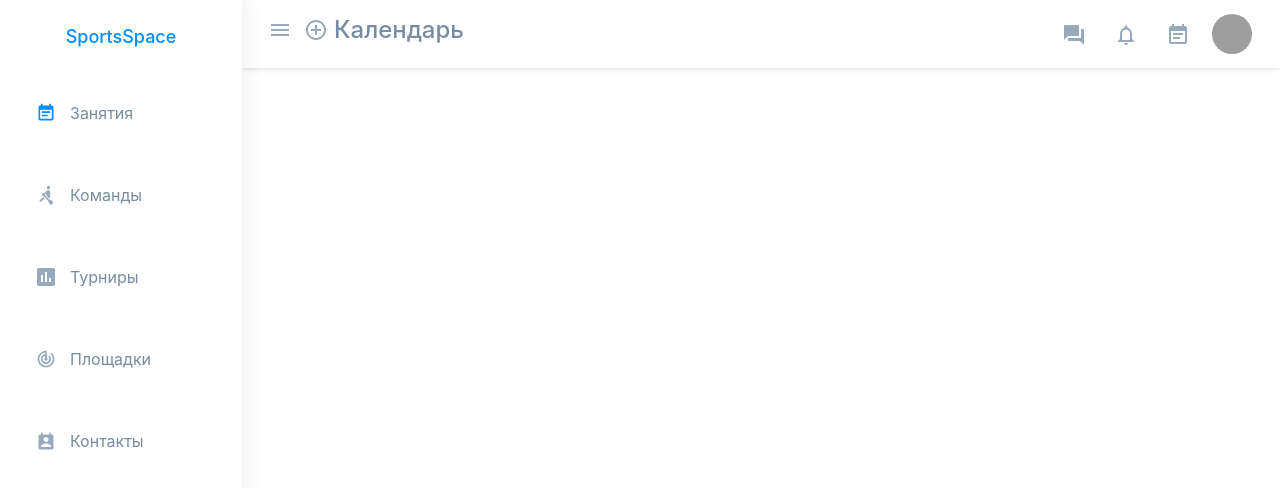
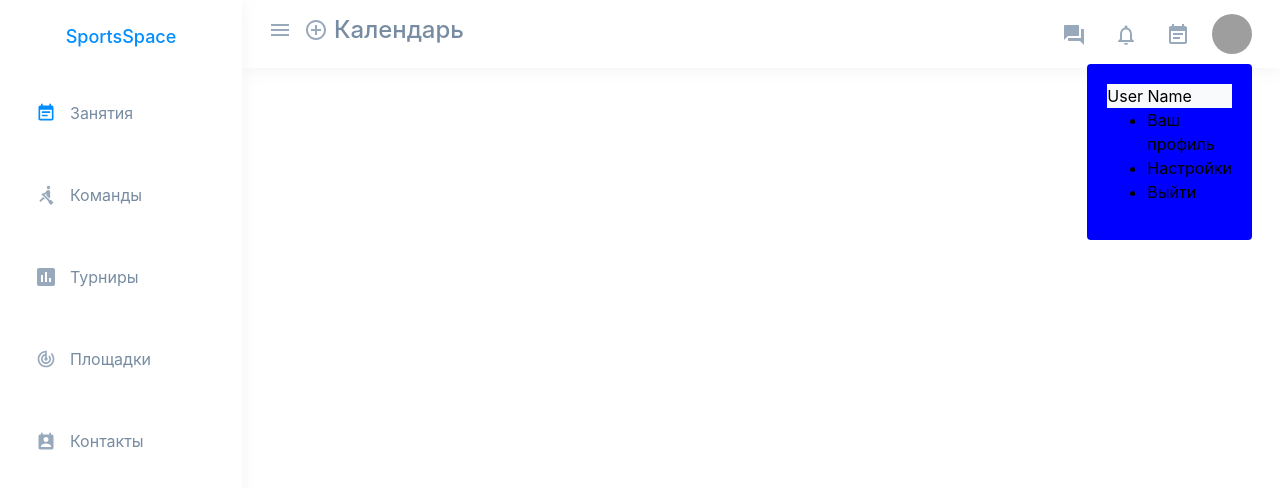
Before and after one commit to superpuper32/sportsspace-admin, a Vue app in the folder admin-app/: page /dashboard in a window 1280 px wide. Shown: the top 488 px of the page. Built offline with nearby package versions, Linux system fonts and the light colour scheme; grey boxes are pictures that could not be loaded.

Commit message:
nav bar menu settings added

```diff
--- a/admin-app/src/layout/components/Navbar.vue
+++ b/admin-app/src/layout/components/Navbar.vue
@@ -115,6 +115,15 @@
             alt="Avatar"
           />
         </div>
+
+        <div class="top-bar__avatar-menu">
+          <div class="top-bar__name">User Name</div>
+          <ul>
+            <li>Ваш профиль</li>
+            <li>Настройки</li>
+            <li>Выйти</li>
+          </ul>
+        </div>
       </div>
     </div>
   </nav>
@@ -122,6 +131,9 @@
 
 <script>
 export default {
-  name: 'Navbar'
+  name: 'Navbar',
+  methods: {
+    toggleMenu() {}
+  }
 }
 </script>
--- a/admin-app/src/styles/main.sass
+++ b/admin-app/src/styles/main.sass
@@ -15,7 +15,7 @@
         position: -webkit-sticky
         position: sticky
         top: 0
-        box-shadow: 6px 0 18px rgba(0, 0, 0, 0.06)
+        box-shadow: 0px 2px 16px rgba(153, 155, 168, 0.12)
         z-index: 5
 
         &__title
@@ -94,7 +94,7 @@
             justify-content: space-between
             align-items: center
             background-color: #fff
-            box-shadow: 0 2px 4px 0 rgba(0,0,0,.1)
+            box-shadow: 0px 2px 16px rgba(153, 155, 168, 0.12)
             z-index: 3
 
             &__menu
@@ -115,7 +115,7 @@
 
             &__avatar
                 margin: 0 8px
-                position: ralative
+                position: relative
 
                 button
                     padding: 0
@@ -133,6 +133,18 @@
                     width: 2.5rem
                     height: 2.5rem
 
+            &__avatar-menu
+                position: absolute
+                padding: 20px
+                background-color: blue
+                top: 50px
+                right: 0
+                border-radius: 4px
+                color: #000
+
+            &__name
+                background-color: #f8fafb
+
             &__header-tab
                 margin: 0 8px
                 position: ralative
```
